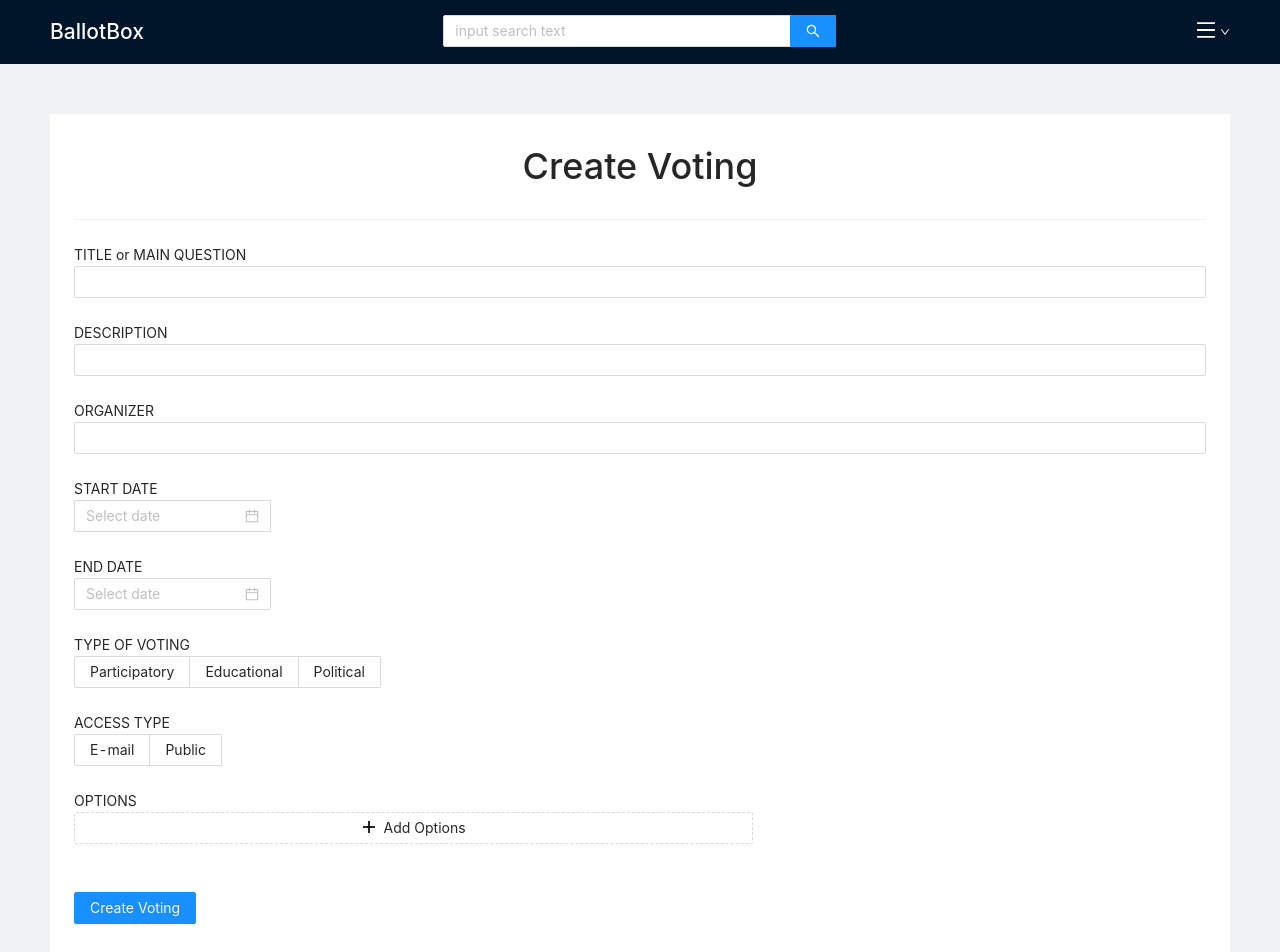
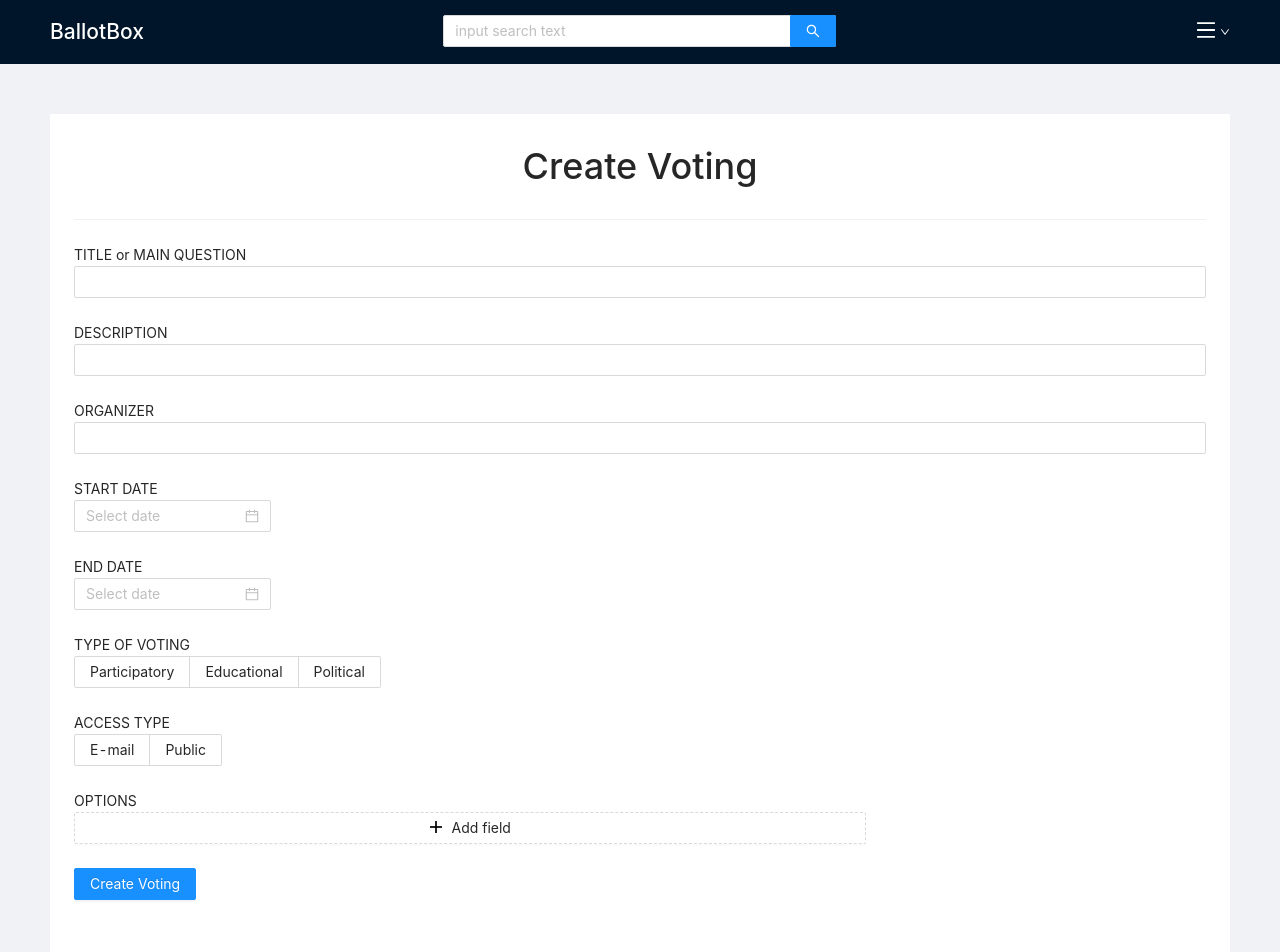
Before and after one commit to brtkrclr/e-Voting, a React (Create React App) app: page /createvote in a window 1280 px wide. Shown: the top 952 px of the page. Built offline with nearby package versions, Linux system fonts and the light colour scheme; the HTML template or start-up script is replaced by a standard one.

Commit message:
Update CreateVotingForm.js

```diff
--- a/src/voting/CreateVotingForm.js
+++ b/src/voting/CreateVotingForm.js
@@ -1,4 +1,13 @@
-import { Button, DatePicker, Divider, Form, Input, Radio, Switch } from "antd";
+import {
+  Button,
+  DatePicker,
+  Divider,
+  Form,
+  Input,
+  Radio,
+  Space,
+  Switch,
+} from "antd";
 import Layout, { Content } from "antd/lib/layout/layout";
 import React, { Component } from "react";
 import "../App.css";
@@ -25,13 +34,13 @@ export default class CreateVotingForm extends Component {
     organizer: "",
     startDate: "",
     endDate: "",
-    votingMethod: "",
+    votingType: "",
     accessType: "",
     options: [],
   };
 
   submitForm = (event) => {
-    alert("Successfully Created");
+    // alert("Successfully Created");
     console.log(this.state);
     const form = {
       id: this.state.id,
@@ -40,9 +49,9 @@ export default class CreateVotingForm extends Component {
       organizer: this.state.organizer,
       startDate: this.state.startDate,
       endDate: this.state.endDate,
-      votingMethod: this.state.votingMethod,
+      votingType: this.state.votingType,
       accessType: this.state.accessType,
-      options: this.state.options,
+      options: event.options,
     };
     axios
       .post("http://localhost:8081/vote", form)
@@ -51,8 +60,8 @@ export default class CreateVotingForm extends Component {
       })
       .catch((error) => {
         console.log(error);
-      })
-      .then((resp) => (window.location.href = "/home"));
+      });
+    // .then((resp) => (window.location.href = "/home"));
   };
 
   render() {
@@ -63,7 +72,7 @@ export default class CreateVotingForm extends Component {
       organizer,
       startDate,
       endDate,
-      votingMethod,
+      votingType,
       accessType,
       options,
     } = this.state;
@@ -76,8 +85,6 @@ export default class CreateVotingForm extends Component {
       // Can not select days before today
       return current && current < moment().startOf("day");
     }
-
-
 
     return (
       <Layout className="layout">
@@ -100,10 +107,10 @@ export default class CreateVotingForm extends Component {
                 <Form.Item
                   required
                   name="title"
+                  value={title}
                   rules={[{ required: true, message: "Please input!" }]}
                 >
                   <Input
-                    value={title}
                     onChange={(text) =>
                       this.setState({ title: text.target.value })
                     }
@@ -114,10 +121,10 @@ export default class CreateVotingForm extends Component {
                 <Form.Item
                   required
                   name="description"
+                  value={description}
                   rules={[{ required: true, message: "Please input!" }]}
                 >
                   <Input
-                    value={description}
                     onChange={(text) =>
                       this.setState({ description: text.target.value })
                     }
@@ -128,10 +135,11 @@ export default class CreateVotingForm extends Component {
                 <Form.Item
                   required
                   name="organizer"
+                  value={organizer}
                   rules={[{ required: true, message: "Please input!" }]}
                 >
                   <Input
-                    value={organizer}
+
                     onChange={(text) =>
                       this.setState({ organizer: text.target.value })
                     }
@@ -141,6 +149,7 @@ export default class CreateVotingForm extends Component {
                 <Form.Item
                   required
                   name="startDate"
+                  value={this.state.startDate}
                   rules={[{ required: true, message: "Please input!" }]}
                 >
                   <DatePicker
@@ -148,7 +157,7 @@ export default class CreateVotingForm extends Component {
                     format="YYYY-MM-DD "
                     disabledDate={disabledDate}
                     onChange={(startDate) => this.setState({ startDate })}
-                    value={this.state.startDate}
+
                   />
                 </Form.Item>
 
@@ -156,6 +165,7 @@ export default class CreateVotingForm extends Component {
                 <Form.Item
                   required
                   name="endDate"
+                  value={this.state.endDate}
                   rules={[{ required: true, message: "Please input!" }]}
                 >
                   <DatePicker
@@ -164,21 +174,21 @@ export default class CreateVotingForm extends Component {
                     defaultDate={this.state.startDate}
                     disabledDate={disabledDate}
                     onChange={(endDate) => this.setState({ endDate })}
-                    value={this.state.endDate}
+
                   />
                 </Form.Item>
 
                 <Text>TYPE OF VOTING</Text>
                 <Form.Item
                   required
-                  name="votingMethod"
+                  name="votingType"
                   rules={[{ required: true, message: "Please input!" }]}
                 >
                   <Radio.Group name="radiogroup">
                     <Radio.Button
                       value={1}
                       onChange={(text) =>
-                        this.setState({ votingMethod: text.target.value })
+                        this.setState({ votingType: text.target.value })
                       }
                     >
                       Participatory
@@ -186,7 +196,7 @@ export default class CreateVotingForm extends Component {
                     <Radio.Button
                       value={2}
                       onChange={(text) =>
-                        this.setState({ votingMethod: text.target.value })
+                        this.setState({ votingType: text.target.value })
                       }
                     >
                       Educational
@@ -194,7 +204,7 @@ export default class CreateVotingForm extends Component {
                     <Radio.Button
                       value={3}
                       onChange={(text) =>
-                        this.setState({ votingMethod: text.target.value })
+                        this.setState({ votingType: text.target.value })
                       }
                     >
                       Political
@@ -229,79 +239,44 @@ export default class CreateVotingForm extends Component {
                 </Form.Item>
 
                 <Text>OPTIONS</Text>
-                <Form.Item name="options">
-                  <Form.List
-                    name="names"
-                    rules={[
-                      {
-                        validator: async (_, names) => {
-                          if (!names || names.length < 2) {
-                            return Promise.reject(
-                              new Error("At least 2 options")
-                            );
-                          }
-                        },
-                      },
-                    ]}
-                  >
-                    {(fields, { add, remove }, { errors }) => (
+                <Form.List name="options">
+                  {(fields, { add, remove }) => (
                     <>
-                        {fields.map((field, index) => (
-                          <Form.Item
-                            {...(index === 0)}
-                            required={false}
+                      {fields.map((field) => (
+                        <Space
                           key={field.key}
+                          style={{ display: "flex", marginBottom: 8 }}
+                          align="baseline"
                         >
                           <Form.Item
                             {...field}
-                              validateTrigger={["onChange", "onBlur"]}
+                            name={[field.name]}
                             rules={[
-                                {
-                                  required: true,
-                                  whitespace: true,
-                                  message:
-                                    "Please input options's name or delete this field.",
-                                },
+                              { required: true, message: "Missing option " },
                             ]}
-                              noStyle
                           >
-                              <Input
-                                placeholder="option name"
-                                style={{ width: "60%" }}
-                                value={options}
-                                onChange={(text) =>
-                                  this.setState({
-                                    options: [...options, text.target.value],
-                                  })
-                                }
-                              />
+                            <Input placeholder="Option" />
                           </Form.Item>
-                            {fields.length > 1 ? (
+
                           <MinusCircleOutlined
-                                style={{ margin: "5px" }}
-                                className="dynamic-delete-button"
                             onClick={() => remove(field.name)}
                           />
-                            ) : null}
-                          </Form.Item>
+                        </Space>
                       ))}
-
                       <Form.Item>
                         <Button
                           type="dashed"
                           onClick={() => add()}
-                            style={{ width: "60%" }}
+                          block
                           icon={<PlusOutlined />}
+                          style={{ width: "70%" }}
                         >
-                            Add Options
+                          Add field
                         </Button>
-
-                          <Form.ErrorList errors={errors} />
                       </Form.Item>
                     </>
                   )}
                 </Form.List>
-                </Form.Item>
 
                 <Form.Item>
                   <Button
```
Lines whose indentation alone changed are shown as unchanged.
